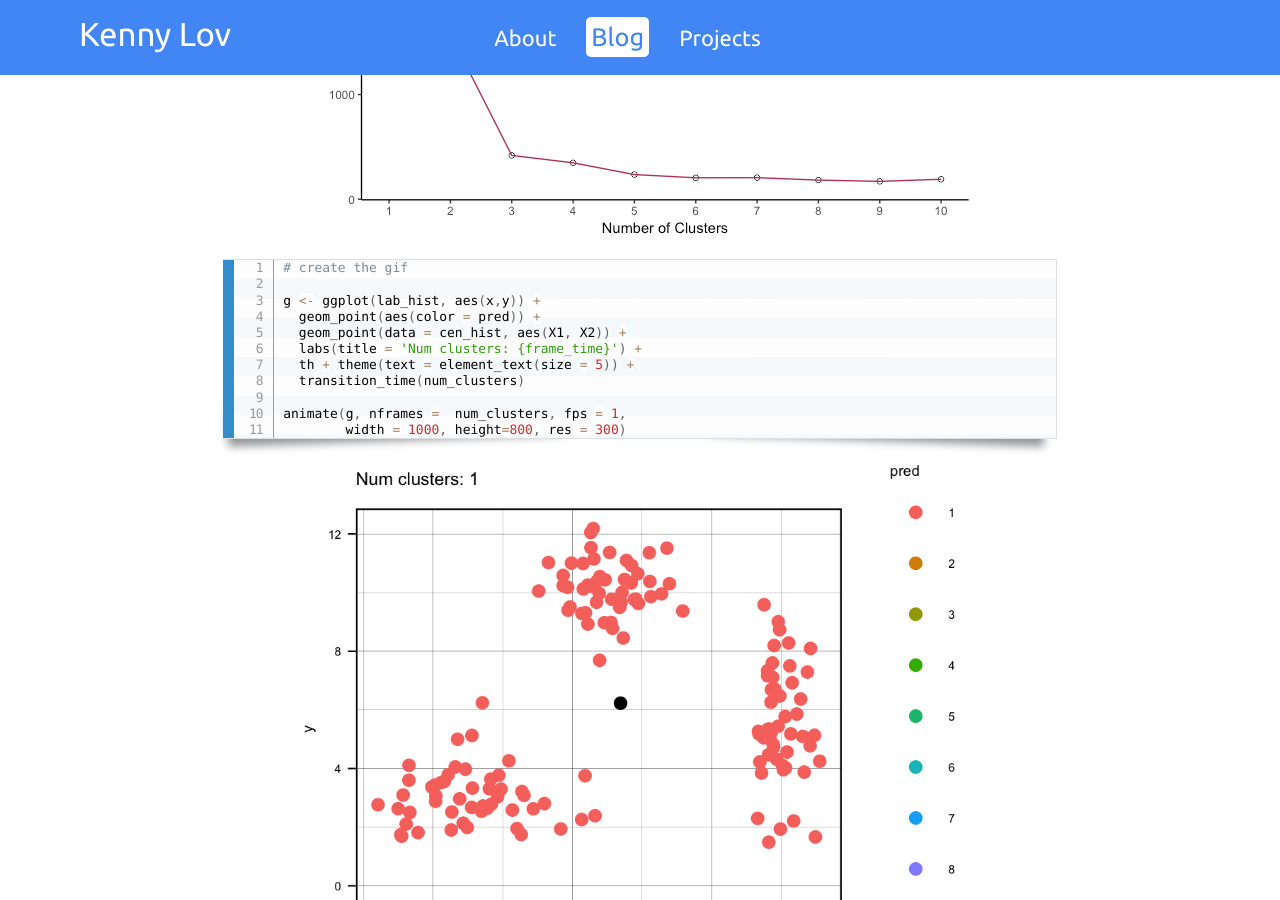
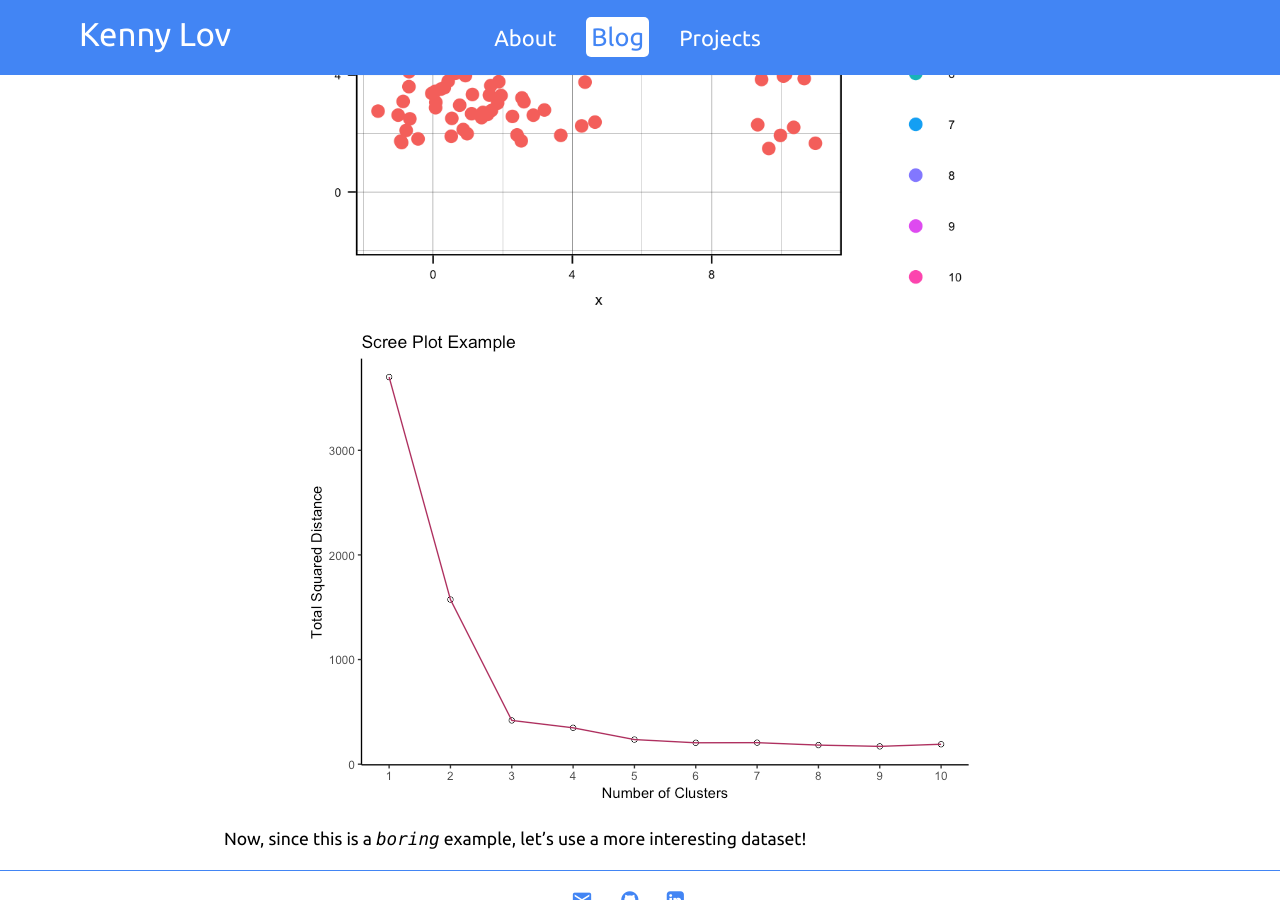
Before and after one commit to clfkenny/clfkenny.github.io, a Jekyll site: the page built from projects/kmeans_intro/index.md, in a window 1280 px wide and 900 px high, scrolled down 6572 px. Built offline with Jekyll 4.4.1, drawn with Linux system fonts in a browser that asks for light colours; some web fonts are replaced; our own code applies the rules of GitHub Pages for plain Markdown files.

Commit message:
updating css

````diff
--- a/projects/kmeans_intro/index.md
+++ b/projects/kmeans_intro/index.md
@@ -328,11 +328,7 @@ g <- ggplot(dist_hist, aes(x = num_clusters, y = sq_dist)) +
   scale_x_continuous(breaks = 0:num_clusters+1) + theme_classic()
 
 g
-```
 
-![](images/unnamed-chunk-10-1.png)
-
-``` r
 # create the gif
 
 g <- ggplot(lab_hist, aes(x,y)) +
@@ -346,7 +342,7 @@ animate(g, nframes =  num_clusters, fps = 1,
         width = 1000, height=800, res = 300)
 ```
 
-![](images/unnamed-chunk-10-1.gif)
+![](images/unnamed-chunk-10-1.gif) ![](images/unnamed-chunk-10-1.png)
 
 Now, since this is a *boring* example, let’s use a more interesting
 dataset!
````
